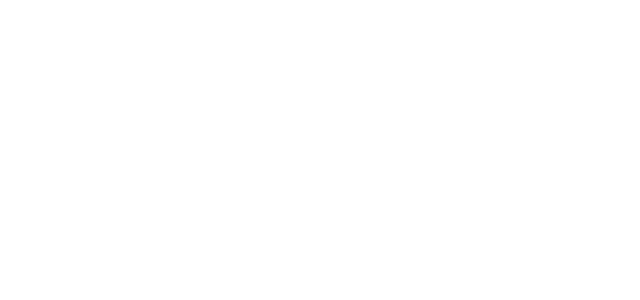
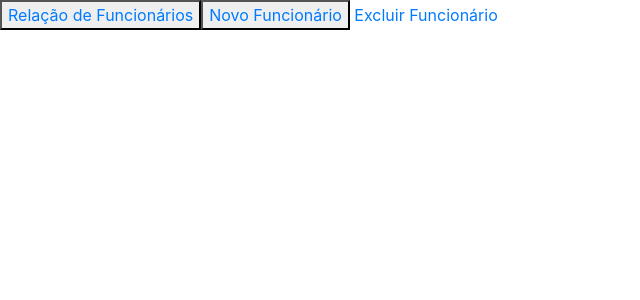
Before and after one commit to andreirece/ironoffice, a React (Create React App) app: page / in a window 1280 px wide. Before the commit this address had no page. Shown: the top 300 px of the page, without its empty margins (0-640 px from the left). Built offline with nearby package versions, Linux system fonts and the light colour scheme.

Commit message:
finish logical delete page

```diff
--- a/src/components/App.js
+++ b/src/components/App.js
@@ -1,15 +1,17 @@
 import { Routes, Route } from "react-router-dom";
 import CreateNewEmployee from "../pages/CreateNewEmployee";
 import EmployeesList from "../pages/EmployeesList";
-
+import EmployeeDelete from "../pages/EmployeeDelete";
+import Home from "../pages/Home";
 
 function App() {
   return (
     <div>
-      {" "}
       <Routes>
+        <Route path="/" element={<Home />} />
         <Route path="/createnewemployee" element={<CreateNewEmployee />} />
         <Route path="/funcionarios" element={<EmployeesList />} />
+        <Route path="/employeedelete/:id" element={<EmployeeDelete />} />
       </Routes>
     </div>
   );
--- a/src/pages/CreateNewEmployee.js
+++ b/src/pages/CreateNewEmployee.js
@@ -53,7 +53,7 @@ function CreateNewEmployee() {
       )
       .then((response) => {
         console.log(response.data);
-        navigate(`/:${response.data.insertedId}`);
+        navigate(`/funcionarios`);
       })
       .catch((err) => {
         console.error(err);
--- /dev/null
+++ b/src/pages/EmployeeDelete.js
@@ -0,0 +1,29 @@
+import axios from "axios";
+import React, { useEffect } from "react";
+import { useNavigate, useParams } from "react-router-dom";
+
+function EmployeeDelete() {
+  const { id } = useParams();
+  const navigate  = useNavigate();
+
+  useEffect(() => {
+    const areYouSure = window.confirm(
+      "Se você deletar este cadastro, as informações não poderão ser recuperadas. Você tem certeza?"
+    );
+
+    if (areYouSure) {
+      return axios
+        .delete(`https://ironrest.herokuapp.com/ironoffice-andre-cintia/${id}`)
+        .then((response) => {
+          navigate(`/`);
+        })
+        .catch((err) => console.error(err));
+    }
+    navigate(-1);
+  }, [id, navigate]);
+
+
+  return <div>Excluindo cadastro...</div>;
+}
+
+export default EmployeeDelete;
--- /dev/null
+++ b/src/pages/Home.js
@@ -0,0 +1,16 @@
+import { Link } from "react-router-dom";
+function Home() {
+  return (
+    <div>
+      <button>
+        <Link to="/funcionarios"> Relação de Funcionários</Link>
+      </button>
+      <button>
+        <Link to="/createnewemployee"> Novo Funcionário</Link>
+      </button>
+      <Link to="/employeedelete/"> Excluir Funcionário</Link>
+    </div>
+  );
+}
+
+export default Home;
```
